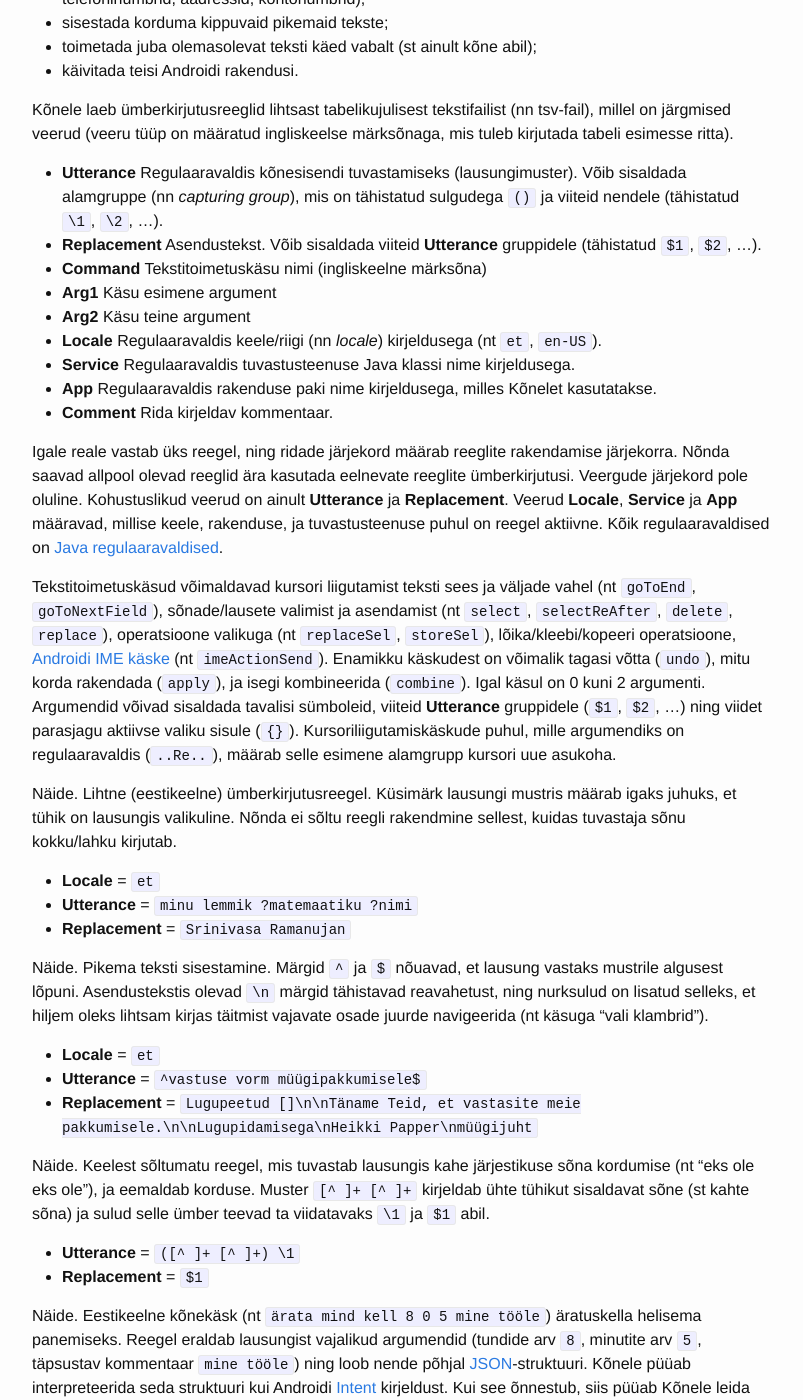
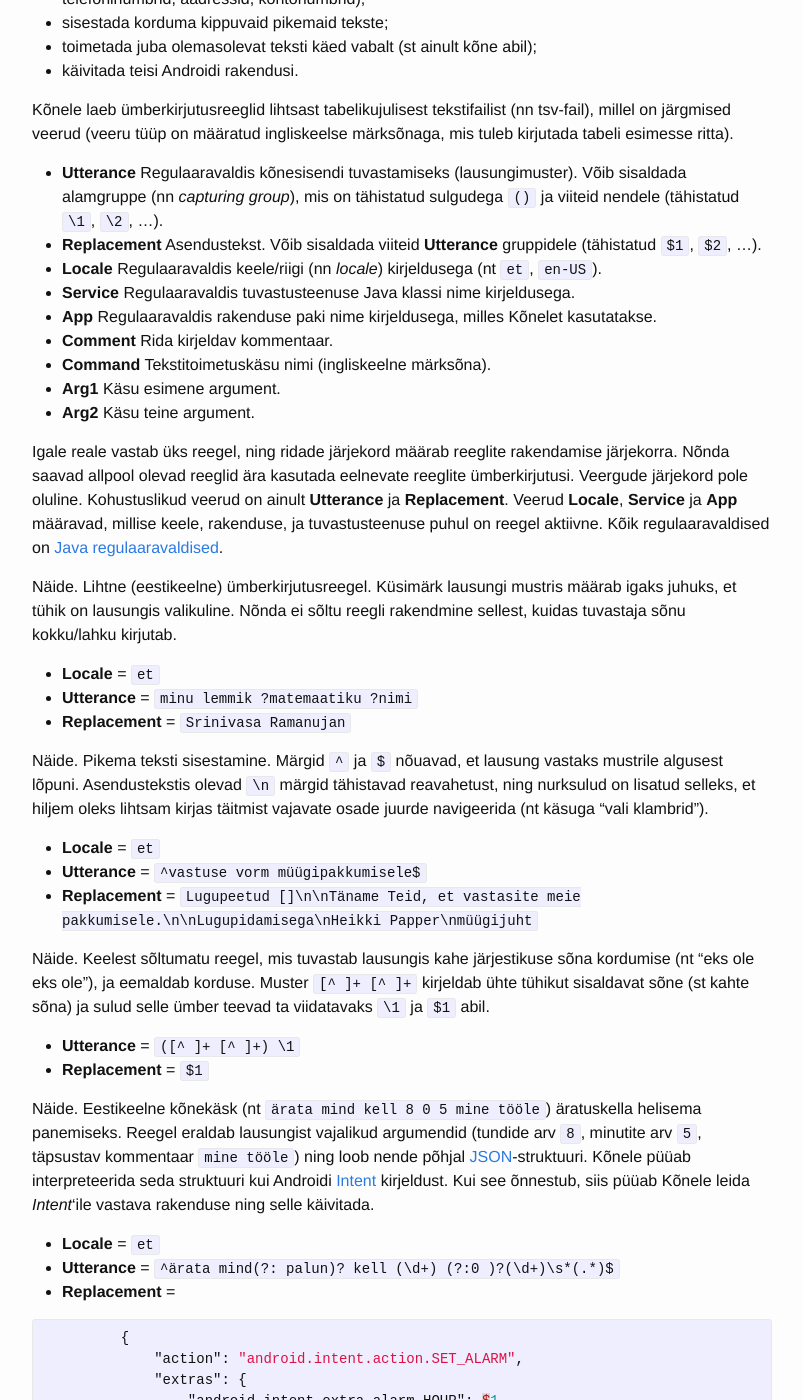
Before and after one commit to Kaljurand/K6nele, a Jekyll site: the page built from docs/et/user_guide.md, in a window 1280 px wide and 1400 px high, scrolled down 8576 px. Shown: the whole window, without its empty margins (238-1041 px from the left). Built offline with Jekyll 4.4.1, drawn with Linux system fonts in a browser that asks for light colours; comment, search, counter and statistics services are not loaded; some of the changed text lies outside the part shown.

Commit message:
Improve user guide

```diff
--- a/docs/et/user_guide.md
+++ b/docs/et/user_guide.md
@@ -244,18 +244,16 @@ millel on järgmised veerud (veeru tüüp on määratud ingliskeelse märksõnag
 
 - __Utterance__ Regulaaravaldis kõnesisendi tuvastamiseks (lausungimuster). Võib sisaldada alamgruppe (nn _capturing group_), mis on tähistatud sulgudega `()` ja viiteid nendele (tähistatud `\1`, `\2`, ...).
 - __Replacement__ Asendustekst. Võib sisaldada viiteid __Utterance__ gruppidele (tähistatud `$1`, `$2`, ...).
-- __Command__ Tekstitoimetuskäsu nimi (ingliskeelne märksõna)
-- __Arg1__ Käsu esimene argument
-- __Arg2__ Käsu teine argument
 - __Locale__ Regulaaravaldis keele/riigi (nn _locale_) kirjeldusega (nt `et`, `en-US`).
 - __Service__ Regulaaravaldis tuvastusteenuse Java klassi nime kirjeldusega.
 - __App__ Regulaaravaldis rakenduse paki nime kirjeldusega, milles Kõnelet kasutatakse.
 - __Comment__ Rida kirjeldav kommentaar.
+- __Command__ Tekstitoimetuskäsu nimi (ingliskeelne märksõna).
+- __Arg1__ Käsu esimene argument.
+- __Arg2__ Käsu teine argument.
 
 Igale reale vastab üks reegel, ning ridade järjekord määrab reeglite rakendamise järjekorra. Nõnda saavad allpool olevad reeglid ära kasutada eelnevate reeglite ümberkirjutusi.
 Veergude järjekord pole oluline. Kohustuslikud veerud on ainult __Utterance__ ja __Replacement__. Veerud __Locale__, __Service__ ja __App__ määravad, millise keele, rakenduse, ja tuvastusteenuse puhul on reegel aktiivne. Kõik regulaaravaldised on [Java regulaaravaldised](https://docs.oracle.com/javase/tutorial/essential/regex/).
-
-Tekstitoimetuskäsud võimaldavad kursori liigutamist teksti sees ja väljade vahel (nt `goToEnd`, `goToNextField`), sõnade/lausete valimist ja asendamist (nt `select`, `selectReAfter`, `delete`, `replace`), operatsioone valikuga (nt `replaceSel`, `storeSel`), lõika/kleebi/kopeeri operatsioone, [Androidi IME käske](https://developer.android.com/reference/android/view/inputmethod/EditorInfo.html) (nt `imeActionSend`). Enamikku käskudest on võimalik tagasi võtta (`undo`), mitu korda rakendada (`apply`), ja isegi kombineerida (`combine`). Igal käsul on 0 kuni 2 argumenti. Argumendid võivad sisaldada tavalisi sümboleid, viiteid __Utterance__ gruppidele (`$1`, `$2`, ...) ning viidet parasjagu aktiivse valiku sisule (`{}`). Kursoriliigutamiskäskude puhul, mille argumendiks on regulaaravaldis (`..Re..`), määrab selle esimene alamgrupp kursori uue asukoha.
 
 Näide. Lihtne (eestikeelne) ümberkirjutusreegel. Küsimärk lausungi mustris määrab igaks juhuks, et tühik on lausungis valikuline. Nõnda ei sõltu reegli rakendmine sellest, kuidas tuvastaja sõnu kokku/lahku kirjutab.
 
```
Also changed, not shown: other parts of docs/et/user_guide.md (+11 -2 lines).
